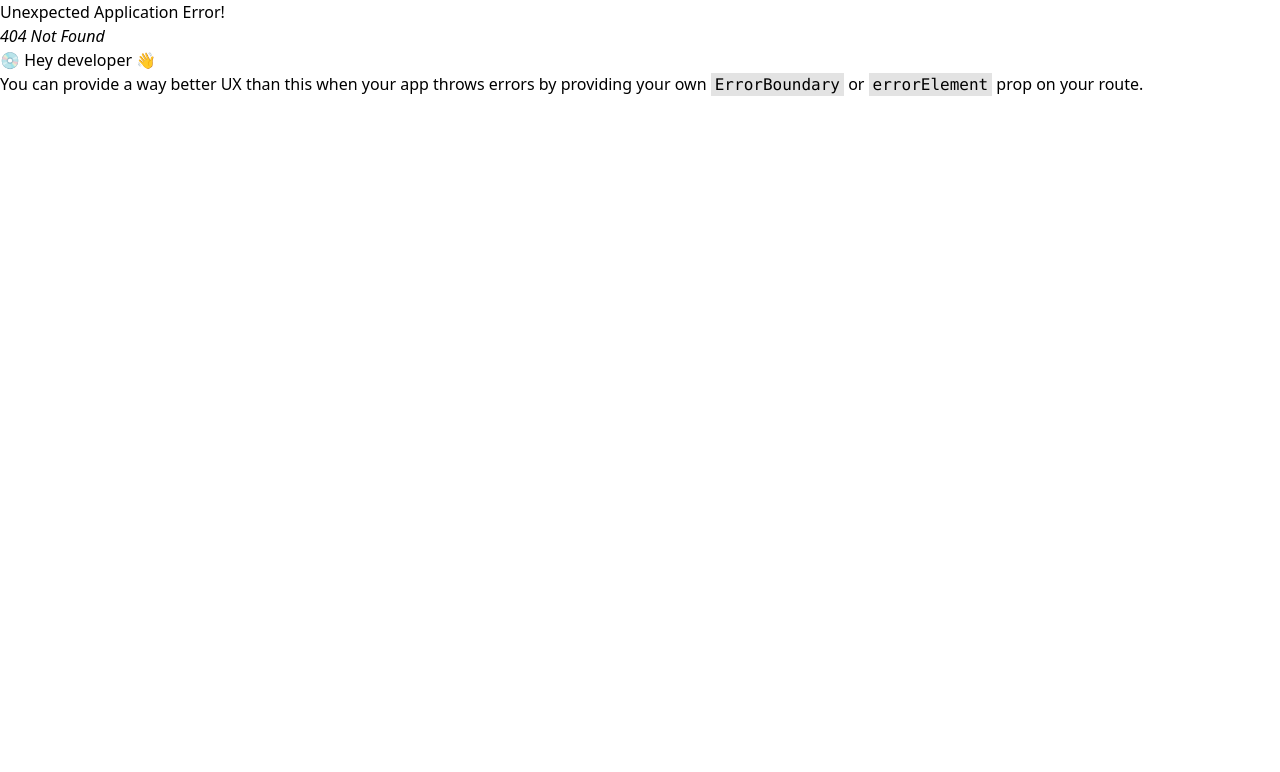
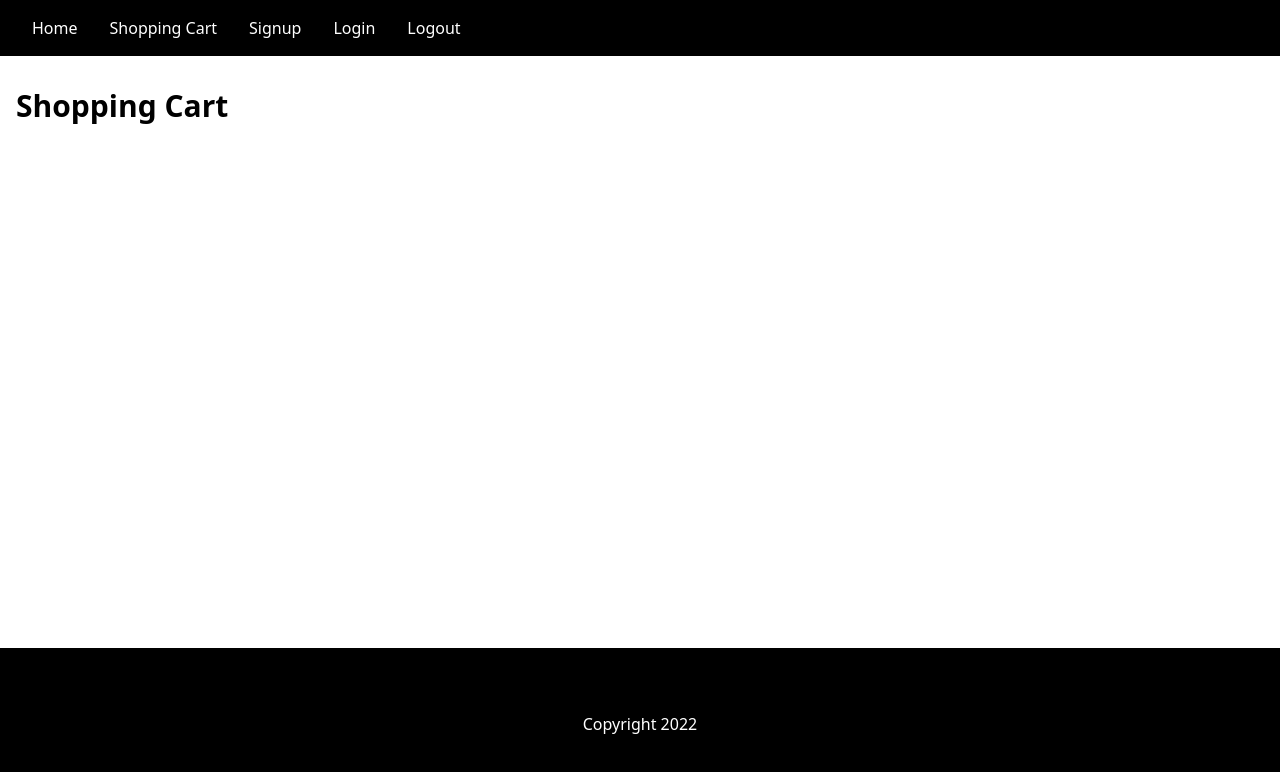
Before and after one commit to actualize-day-2025-01/demo-mini-capstone-frontend, a React (Vite) app: page /cart in a window 1280 px wide. Before the commit this address had no page. Shown: the top 772 px of the page. Built offline with nearby package versions, Linux system fonts and the light colour scheme.

Commit message:
Add empty shopping cart page

```diff
--- a/src/App.jsx
+++ b/src/App.jsx
@@ -4,6 +4,7 @@ import { Header } from "./Header";
 import { SignupPage } from "./SignupPage";
 import { LoginPage } from "./LoginPage";
 import { ProductsPage } from "./ProductsPage";
+import { CartedProductsPage } from "./CartedProductsPage";
 import { Footer } from "./Footer";
 
 axios.defaults.baseURL = "http://localhost:3000";
@@ -26,6 +27,10 @@ const router = createBrowserRouter([
         element: <ProductsPage />,
       },
       {
+        path: "/cart",
+        element: <CartedProductsPage />,
+      },
+      {
         path: "/signup",
         element: <SignupPage />,
       },
--- /dev/null
+++ b/src/CartedProductsPage.jsx
@@ -0,0 +1,7 @@
+export function CartedProductsPage() {
+  return (
+    <div>
+      <h1 className="text-3xl font-bold my-4">Shopping Cart</h1>
+    </div>
+  );
+}
--- a/src/Header.jsx
+++ b/src/Header.jsx
@@ -7,6 +7,9 @@ export function Header() {
       <nav className="bg-black text-white p-4">
         <Link to="/" className="p-3 mx-1 rounded hover:bg-gray-500">
           Home
+        </Link>
+        <Link to="/cart" className="p-3 mx-1 rounded hover:bg-gray-500">
+          Shopping Cart
         </Link>
         <Link to="/signup" className="p-3 mx-1 rounded hover:bg-gray-500">
           Signup
```
